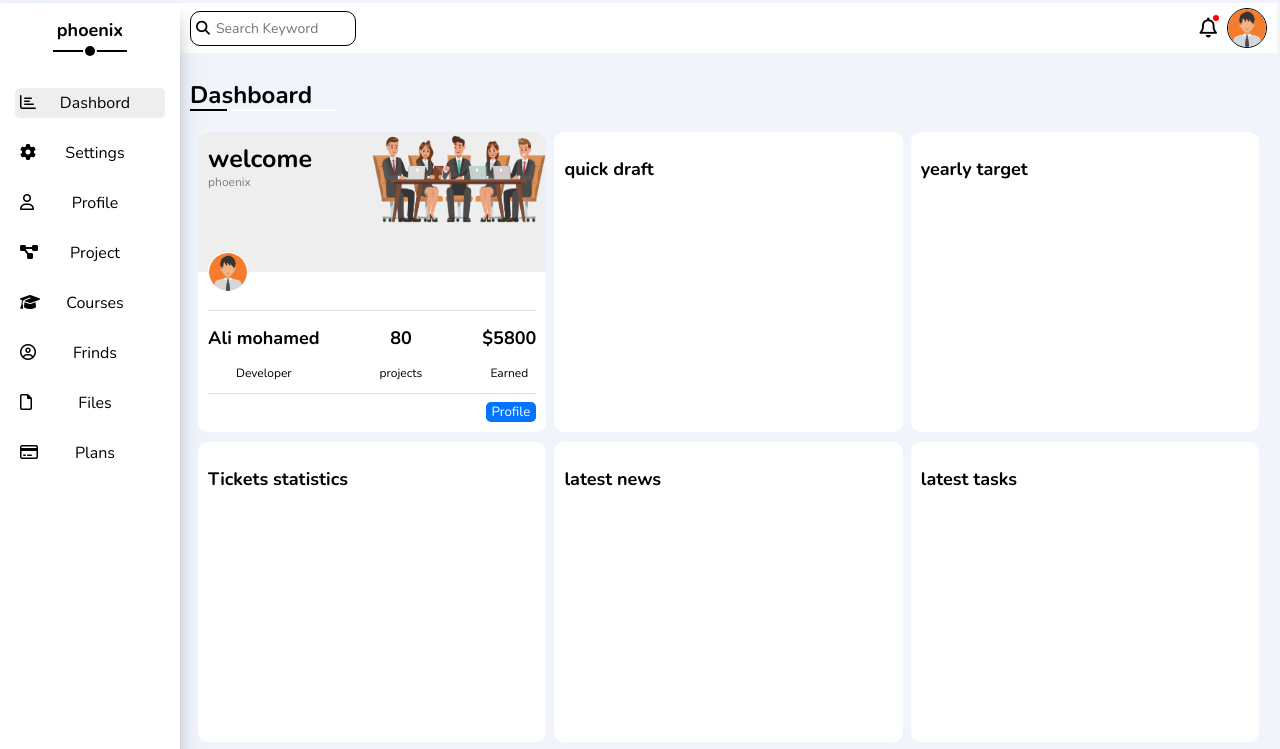
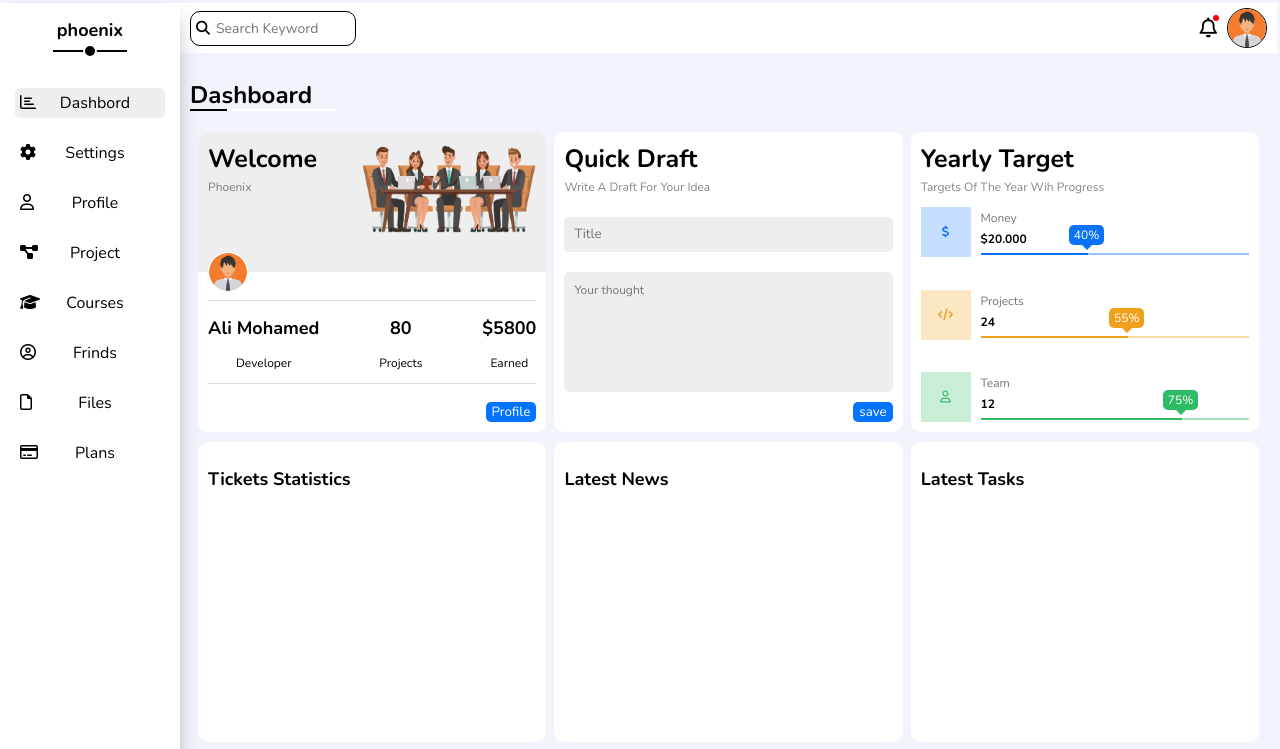
Before and after one commit to Ali503-7/I-know-i-am-gonna-make-it, a plain HTML site: page index.html in a window 1280 px wide. Shown: the top 749 px of the page. Drawn offline with nearby package versions, Linux system fonts and the light colour scheme.

Commit message:
that is hard

```diff
--- a/css/dashboard.css
+++ b/css/dashboard.css
@@ -16,24 +16,14 @@
   position: relative;
 }
 
-.welcome .top-side h2 {
-  font-size: 25px;
-  height: fit-content;
-  margin-top: 0px;
-}
 
-.welcome .top-side p {
-  position: absolute;
-  top: 30px;
-  color: rgba(0, 0, 0, 0.479);
-}
 
 .welcome .top-side img {
   width: calc(100% / 2);
   height: calc(100% / 1.5);
   position: absolute;
-  right: 0px;
-  top: 0px;
+  right: 10px;
+  top: 10px;
 }
 
 
@@ -41,7 +31,7 @@
 .welcome .bottom-side {
   display: flex;
   flex-direction: column;
-  height: 50%;
+  height: 57%;
   position: relative;
   justify-content: center;
 }
@@ -62,7 +52,7 @@
 
 .welcome .profile-img {
   position: absolute;
-  top: -30px;
+  top: -10px;
 }
 
 .welcome .bottom-side .center-section {
@@ -72,9 +62,205 @@
   text-align: center;
 }
 
-.welcome .bottom-side button {
+/* End welcome */
+
+/* Start quick draft */
+
+.quick-draft {
+  display: flex;
+  flex-direction: column;
+}
+
+.bottom-quick {
+  position: relative;
+  height: 100%;
+}
+
+.bottom-quick form{
+  display: flex;
+  flex-direction: column;
+  margin: 20px 0px 0px 0px;
+}
+
+.bottom-quick form input {
+  border: 0px;
+  background-color: #eee;
+  border-radius: 5px;
+  padding: 0px 10px;
+  outline: none;
+  width: 100%;
+  display: flex;
+}
+
+.bottom-quick form input {
+  height: 35px;
+  margin-bottom: 20px;
+}
+
+textarea {
+  border: 0px;
+  background-color: #eee;
+  border-radius: 5px;
+  height: 120px !important;
+  width: 100%;
+  padding: 10px 10px;
+  resize: none;
+  outline: none;
+  font-size: 12px;
+}
+/* End quick draft */
+
+/* Start year target */
+
+.yearly-target {
+  display: flex;
+  flex-direction: column;
+}
+
+.yearly-mid {
+  display: flex;
+  flex-direction: column;
+  justify-content: space-between;
+  height: 100%;
+}
+
+.contan {
+  display: flex;
+  flex-direction: row;
+  align-items: center;
+  position: relative;
+  margin-top: 10px;
+}
+
+.contan i {
+  width: 50px;
+  height: 50px;
+  display: flex;
+  align-items: center;
+  justify-content: center;
+  margin-right: 10px;
+}
+
+.contan:first-of-type i {
+  background-color: #0870f939;
+  color: #0872f9;
+}
+
+.contan:nth-child(2) i {
+  background-color: #efa21d42;
+  color: #efa11d;
+}
+
+.contan:last-of-type i {
+  background-color: #2dbb6641;
+  color: #2dbb65;
+}
+
+.dis {
+  display: flex;
+  flex-direction: column;
+  align-self: flex-start;
+  margin-top: 3px;
+  position: relative;
+  width: 82%;
+  height: 100%;
+}
+.dis p {
+  margin-top: 0px;
+  margin-bottom: 5px;
+}
+
+.dis p:first-of-type {
+  color: rgba(0, 0, 0, 0.548);
+}
+
+.dis p:last-of-type {
+  font-weight: bold;
+}
+
+.dis span {
   position: absolute;
-  right: 0;
-  bottom: 0;
+  color: white;
+  width: 35px;
+  height: 20px;
+  display: flex;
+  border-radius: 5px;
+  align-items: center;
+  justify-content: center;
+  bottom: 15px;
 }
-/* End welcome */
+
+.contan:first-of-type span {
+  left: 33%;
+  background-color: #0872f9;
+}
+
+.contan:nth-child(2) span {
+  left: 48%;
+  background-color: #efa11d;
+}
+
+.contan:last-of-type span {
+  left: 68%;
+  background-color: #2dbb65;
+}
+
+.contan span::after {
+  content: "";
+  position: absolute;
+  bottom: -10px;
+  border-style: solid;
+  border-width: 5px;
+}
+
+
+.contan:first-of-type span::after {
+  border-color: #0872f9 transparent transparent transparent;
+}
+
+.contan:nth-child(2) span::after {
+  border-color: #efa11d transparent transparent transparent;
+}
+
+.contan:last-of-type span::after {
+  border-color: #2dbb65 transparent transparent transparent;
+}
+
+.contan .dis::before {
+  content: "";
+  width: 100%;
+  height: 2px;
+  position: absolute;
+  bottom: 5px;
+}
+
+.contan .dis::after {
+  content: "";
+  height: 2px;
+  position: absolute;
+  bottom: 5px;
+}
+
+.contan:first-of-type .dis::before {
+  background-color: #0870f968;
+}
+.contan:nth-child(2) .dis::before {
+  background-color: #efa21d68;
+}
+.contan:last-of-type .dis::before {
+  background-color: #2dbb6668;
+}
+
+.contan:first-of-type .dis::after {
+  background-color: #0870f9;
+  width: 40%;
+}
+.contan:nth-child(2) .dis::after {
+  background-color: #efa21d;
+  width: 55%;
+}
+.contan:last-of-type .dis::after {
+  background-color: #2dbb66;
+  width: 75%;
+}
+/* End year target
--- a/css/main.css
+++ b/css/main.css
@@ -36,6 +36,12 @@ body {
   color: #fff;
   border-radius: 5px;
   cursor: pointer;
+}
+
+.left-bottom {
+  position: absolute;
+  right: 0;
+  bottom: 0;
 }
 
 .bg-color-green {
@@ -274,7 +280,21 @@ main h1::after {
   padding: 10px;
   border-radius: 10px;
   margin-bottom: 10px;
-  justify-content: space-between;
+  /* justify-content: space-between; */
+  text-transform: capitalize;
+  position:relative;
+}
+
+.box .header h2 {
+  font-size: 25px;
+  height: fit-content;
+  margin-top: 0px;
+}
+
+.box .header p {
+  position: absolute;
+  top: 35px;
+  color: rgba(0, 0, 0, 0.479);
 }
 
 @media (min-width: 1000px) and (max-width: 1200px){
@@ -289,7 +309,6 @@ main h1::after {
     margin-left: 0px;
 
   }
-
 }
 
 @media (max-width: 700px) {
--- a/index.html
+++ b/index.html
@@ -92,7 +92,7 @@
 
         <div class="box welcome">
 
-          <div class="top-side">
+          <div class="top-side header">
             <h2>welcome</h2>
             <p>phoenix</p>
             <img src="images/meeting.png" alt="not found">
@@ -114,16 +114,73 @@
                 <p>Earned</p>
               </div>
             </div>
-            <button class="btn bg-color-green">Profile</button>
+            <button class="btn bg-color-green left-bottom">Profile</button>
           </div>
         </div>
 
         <div class="box quick-draft">
-          <h2>quick draft</h2>
+
+          <div class="top-quick header">
+            <h2>quick draft</h2>
+            <p>write a draft for your idea</p>
+          </div>
+
+          <div class="bottom-quick">
+
+            <form action="">
+              <input type="text" placeholder="Title">
+              <textarea placeholder="Your thought"></textarea>
+            </form>
+
+            <button class="btn left-bottom bg-color-green">save</button>
+
+          </div>
         </div>
 
         <div class="box yearly-target">
-          <h2>yearly target</h2>
+
+          <div class="header">
+            <h2>yearly target</h2>
+            <p>Targets of the year wih progress</p>
+          </div>
+
+          <div class="yearly-mid">
+            <div class="contan">
+              <i class="fa-solid fa-dollar-sign"></i>
+              <div class="dis">
+                <p>money</p>
+                <p>$20.000</p>
+                <span>40%</span>
+              </div>
+
+            </div>
+
+            <div class="contan">
+              <i class="fa-sharp fa-solid fa-code"></i>
+
+              <div class="dis">
+                <p>projects</p>
+                <p>24</p>
+                <span>55%</span>
+              </div>
+
+
+            </div>
+
+            <div class="contan">
+              <i class="fa-regular fa-user"></i>
+
+              <div class="dis">
+                <p>team</p>
+                <p>12</p>
+                <span>75%</span>
+              </div>
+
+
+            </div>
+
+          </div>
+
         </div>
 
         <div class="box statistics">
```
